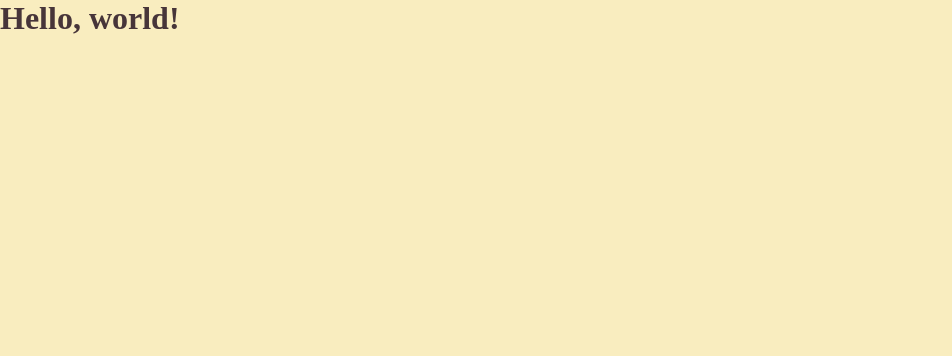
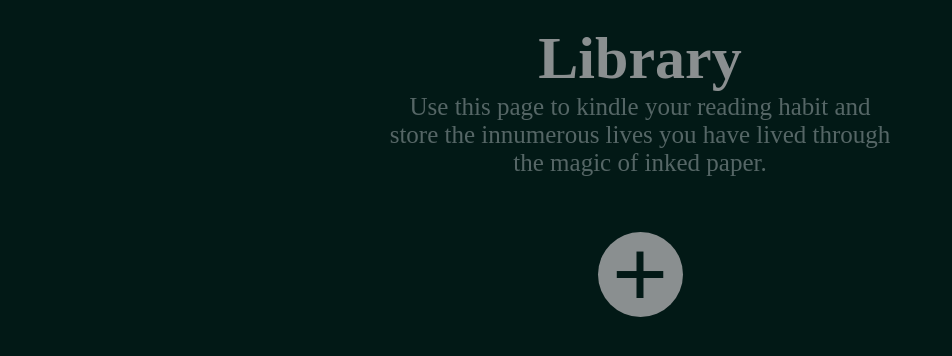
Before and after one commit to Velthas/library, a plain HTML site: page index.html in a window 1280 px wide. Shown: the whole page, without its empty margins (0-952 px from the left). Drawn offline with Linux system fonts and the light colour scheme.

Commit message:
fleshed out html and css rules

```diff
--- a/index.html
+++ b/index.html
@@ -7,6 +7,23 @@
         <script src="./script.js" defer></script>
     </head>
     <body>
-        <h1>Hello, world!</h1>
+        <div id="header">
+            <h1>Library</h1>
+            <p>Use this page to kindle your reading habit and store the innumerous lives you have lived through the magic of inked paper.</p>
+        </div>
+        <div id="settings">
+            <div id="addbook">
+                <div class="bubble">+</div>
+            </div>
+        </div>
+        <div class="formContainer">
+            <div class="theDiv">
+
+            </div>
+        </div>
+
+        <div id="library">
+
+        </div>
     </body>
 </html>
--- a/script.js
+++ b/script.js
@@ -10,3 +10,10 @@ function Book (name, pages, read) {
 function addBookToLibrary () {
     //TODO: Get the information from a form and use it to create a book, then use that info to create a book card
 }
+
+function displayBooks(arrayOfBooks) {
+    for(let i = 0; i < arrayOfBooks.length; i++) {
+
+    }
+
+}
--- a/style.css
+++ b/style.css
@@ -5,6 +5,69 @@
 }
 
 body {
-    background-color: #f9edbf;
-    color: #473539;
+    display: flex;
+    flex-direction: column;
+    align-items: center;
+    background-color: #042925;
+    color: #e6edef;
+    gap: 12px;
 }
+
+#header {
+    display: flex;
+    flex-direction: column;
+    justify-content: center;
+    align-items: center;
+    height:20vh;
+    color: #e6edef;
+    font-size: 30px;
+    margin: 20px 0px;
+}
+
+#header p {
+    font-size: 25px;
+    text-align: center;
+    width: 40vw;
+    color: #8eaaa9
+}
+
+.bubble {
+    display: flex;
+    align-items: center;
+    justify-content: center;
+    margin: 20px 0;
+    font-weight: 600;
+    font-size: 100px;
+    width: 85px;
+    height: 85px;
+    background-color: #e6edef;
+    color: #042925;
+    border-radius: 50px;
+    cursor: pointer;
+}
+
+.bubble:hover {
+    transition: transform ease 0.3s;
+    transform: translateY(-5px);
+}
+
+.theDiv {
+    display: none;
+    width: 400px;
+    height: 500px;
+    position: fixed;
+    background-color: white;
+    opacity: 70%;
+    transform: translate(-50%, -50%);
+    left: 50%;
+    top: 50%;
+
+}
+
+.formContainer {
+    position: fixed;
+    height: 100%;
+    width: 100%;
+    background-color: rgba(0, 0, 0, 0.4);
+
+}
```
